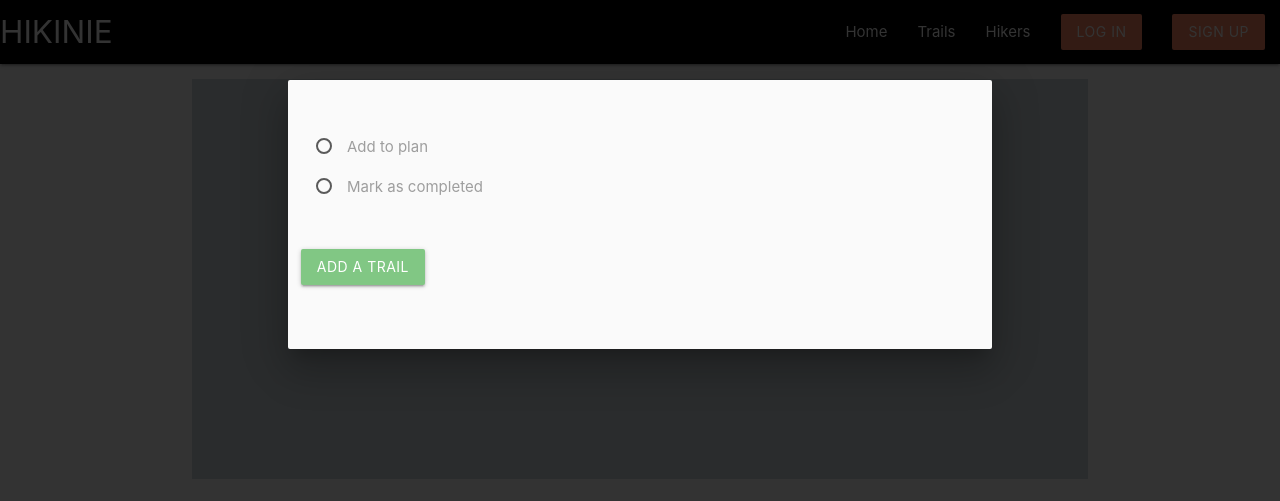
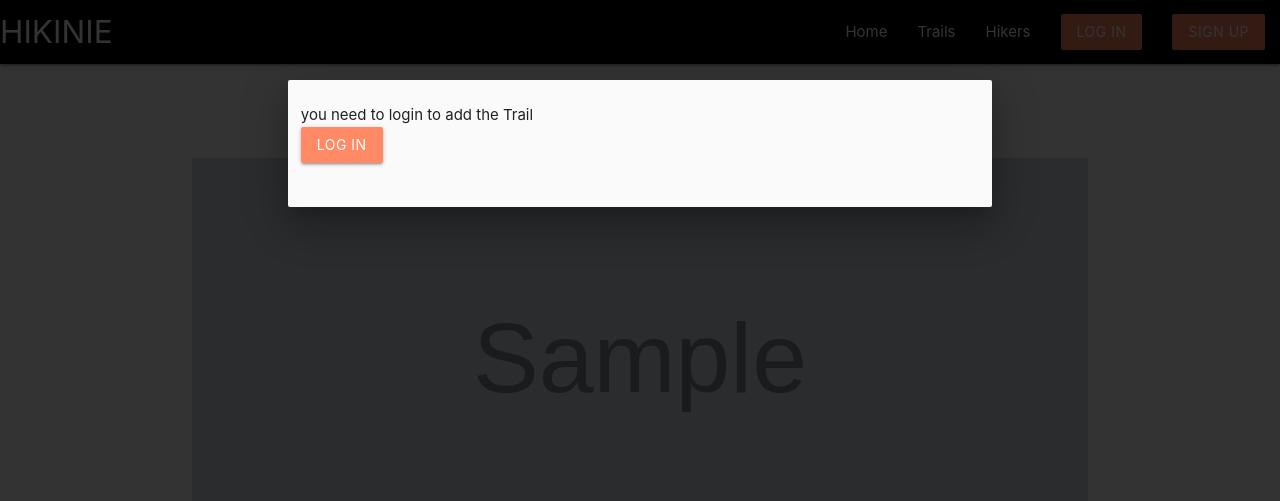
Before and after one commit to mmhashim139/hiking_project, a Flask app: template templates/trail_page.html in a window 1280 px wide, after a click on "Add the Trail". Shown: the top 501 px of the page. Run offline with Flask 2, Linux system fonts and the light colour scheme; the template is opened without the code that fills it: most values are stand-ins (such as "Sample title", 1, 10 or a date in 2020); grey boxes marked "Sample" are stand-in pictures; one stand-in notice (Sample message) is shown; some libraries are stand-ins or nearby versions.

Commit message:
Add modal form to mark trail as completed/planned with review

```diff
--- a/templates/trail_page.html
+++ b/templates/trail_page.html
@@ -1,4 +1,17 @@
 {% extends "base.html" %} {% block trail_page %}
+<section>
+    <!-- flash messages -->
+    {% with messages = get_flashed_messages() %}
+        {% if messages %}
+            {% for message in messages %}
+                <div class="row  ">
+                    <h4 class=" deep-orange-text text-darken-2 center-align ">{{ message }}</h4>
+                </div>
+            {% endfor %}
+        {% endif %}
+    {% endwith %}
+ </section>
+
 <!-- trail Header -->
 <section>
   <div class="container">
@@ -47,27 +60,68 @@
         <div id="add_trail" class="modal">
             <div class="modal-content">
                 <div class="row">
-                    <form class="col s12" method="POST" action="{{ url_for('add_trail', trail_id=trail._id) }}">
-                        <!-- Trail Status-->
+                <!-- Only loged in user can add a trail , if not redirct to login form-->
+                {% if session.name %}
+                <!-- Add a trail to plan or mark as completed-->
+                <a href="#planning_trail" class="modal-close modal-trigger" >
+                <span class="hiker-state-value"> Add to Plan <i class="fas fa-plus-circle"></i></span>
+                </a>
+                <a href="#completed_trail" class="modal-close modal-trigger" >
+                <span class="hiker-state-value"> Mark as completed <i class="fas fa-plus-circle"></i></span>
+                </a>
+                {% else %}
+                    <div>you need to login to add the Trail</div>
+                    <a href="#login_modal_main" class="waves-effect deep-orange lighten-2 btn modal-trigger">Log IN</a>
+                {% endif %}
+                </div>
+            </div>
+        </div>
+        <!-- Add to plan Modal  -->
+        <div id="planning_trail" class="modal">
+            <div class="modal-content">
+                <div class="row">
+                <form class="col s12" method="POST" action="{{ url_for('planning_trail', trail_id=trail._id) }}">
                     <div class="row">
                         <div class="input-field col s12">
-                            <p>
-                                <label >
-                                <input name="trail_status" id="planning" value="planning" type="radio" />
-                                <span>Add to plan</span>
-                                </label>
-                            </p>
-                            <p>
-                                <label >
-                                <input name="trail_status" id="completed" value="completed" type="radio" />
-                                <span>Mark as completed</span>
-                                </label>
-                            </p>
+                            <textarea id="plan_post" name="plan_post" class="materialize-textarea"></textarea>
+                            <label for="plan_post">Write about your plan ..</label>
                         </div>
                     </div>
                 <!-- Submit Btn-->
                     <div class="row">
-                            <button type="submit" class="modal-close waves-effect waves-light btn green lighten-2 modal-trigger" >Add a Trail</button>
+                        <button type="submit" class="modal-close waves-effect waves-light btn green lighten-2 modal-trigger" >Submit</button>
+                    </div>
+                </form>
+                </div>
+            </div>
+        </div>
+        <!-- Mark as completed Modal -->
+        <div id="completed_trail" class="modal">
+            <div class="modal-content">
+                <div class="row">
+                <form class="col s12" method="POST" action="{{ url_for('completed_trail', trail_id=trail._id) }}">
+                    <div class="row">
+                        <div class="input-field col s12">
+                            <input id="review_header" name="review_header" type="text" class="validate">
+                            <label for="review_header">Review Header </label>
+                        </div>
+                    </div>
+                    <div class="row">
+                        <div class="input-field col s12">
+                        <!-- Rating Stars -->
+                            <input id="review_rating" name="review_rating" type="text" class="validate">
+                            <label for="review_rating">rating</label>
+                        </div>
+                    </div>
+                    <div class="row">
+                        <div class="input-field col s12">
+                            <textarea id="review_post" name="review_post" class="materialize-textarea"></textarea>
+                            <label for="review_post">Write your review </label>
+                        </div>
+                    </div>
+                    <!-- Submit Btn-->
+                    <div class="row">
+                        <button type="submit" class="modal-close waves-effect waves-light btn green lighten-2 modal-trigger" >Submit</button>
                     </div>
                 </form>
                 </div>
```
Lines whose indentation alone changed are shown as unchanged.
